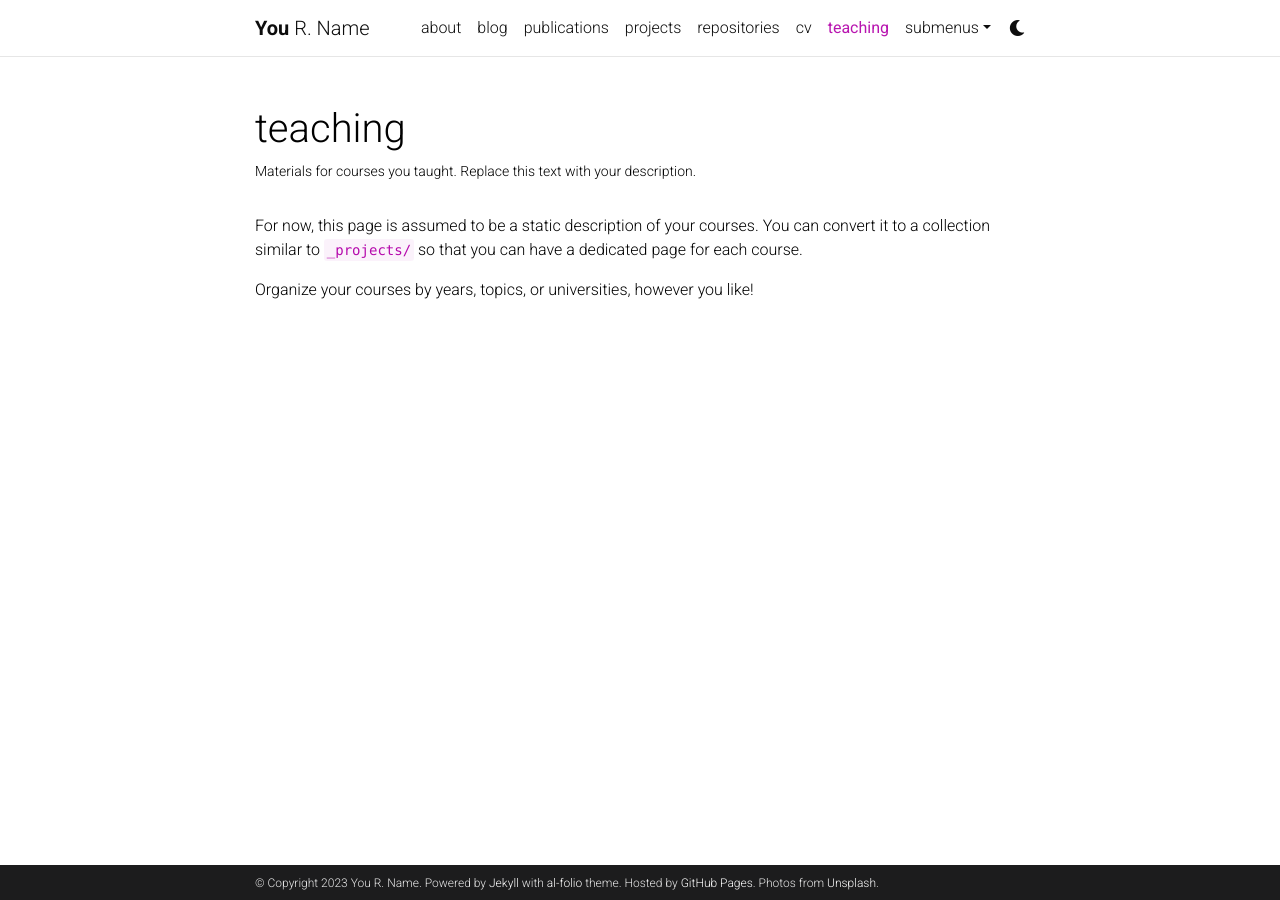
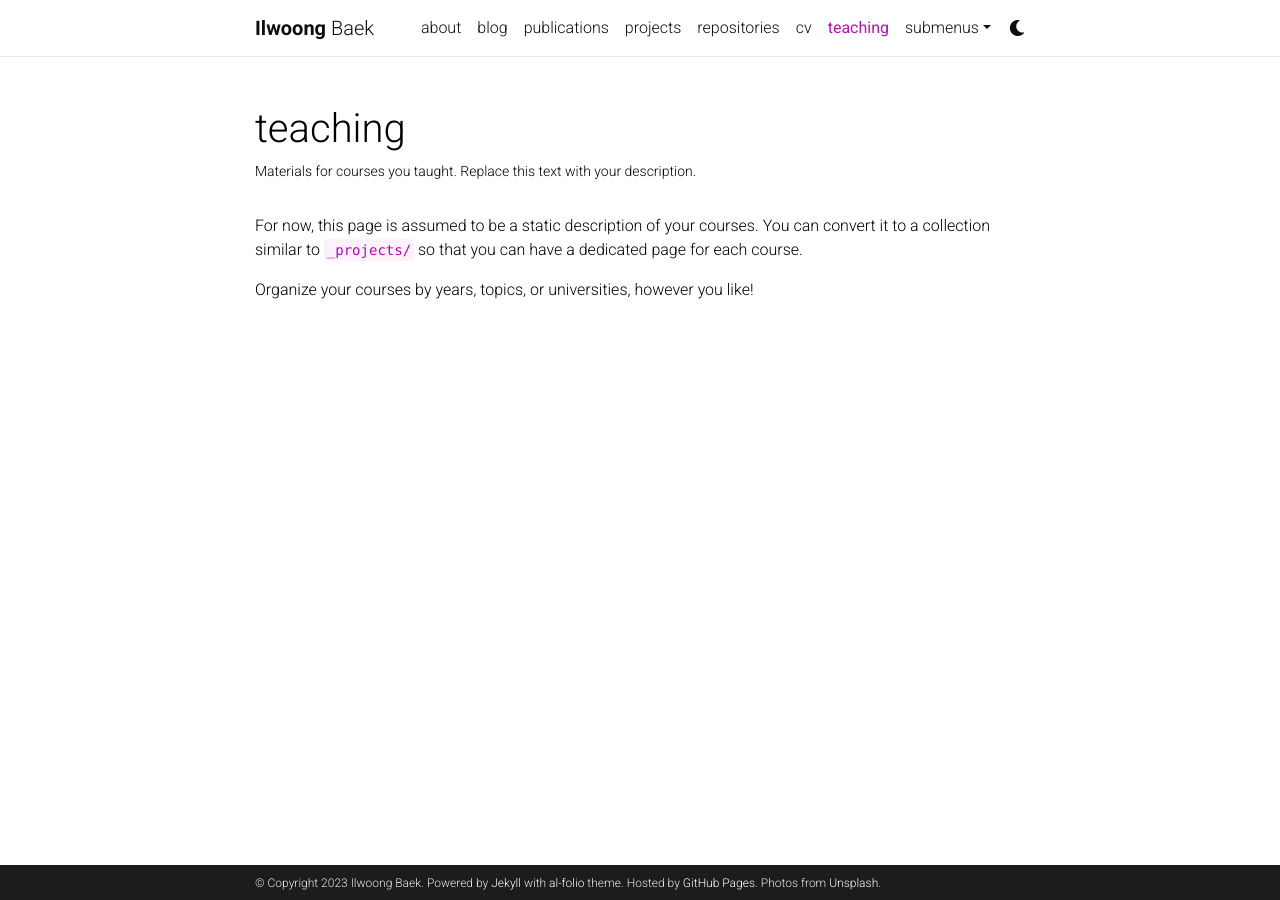
Before and after one commit to ilwoong100/ilwoong100.github.io, a Jekyll site: the page built from _pages/teaching.md, in a window 1280 px wide. Built offline with Jekyll 4.4.1, drawn with Linux system fonts in a browser that asks for light colours; comment, search, counter and statistics services are not loaded; a style sheet for code colours, icons or effects is not loaded.

Commit message:
modified

```diff
--- a/_config.yml
+++ b/_config.yml
@@ -3,10 +3,10 @@
 # -----------------------------------------------------------------------------
 
 title: blank # the website title (if blank, full name will be used instead)
-first_name: You
-middle_name: R.
-last_name: Name
-email: you@example.com
+first_name: Ilwoong
+middle_name:
+last_name: Baek
+email: alltun100@g.skku.edu
 description: > # the ">" symbol means to ignore newlines until "footer_text:"
   A simple, whitespace theme for academics. Based on [*folio](https://github.com/bogoli/-folio) design.
 footer_text: >
```
